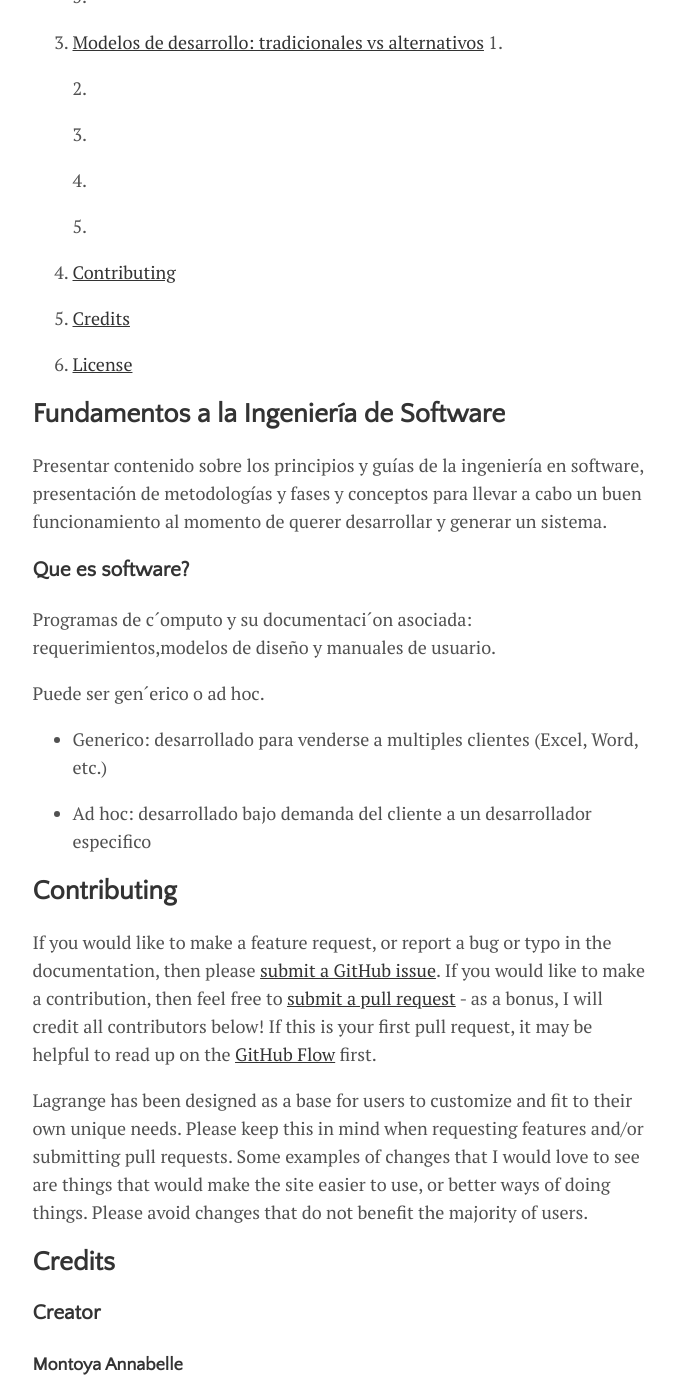
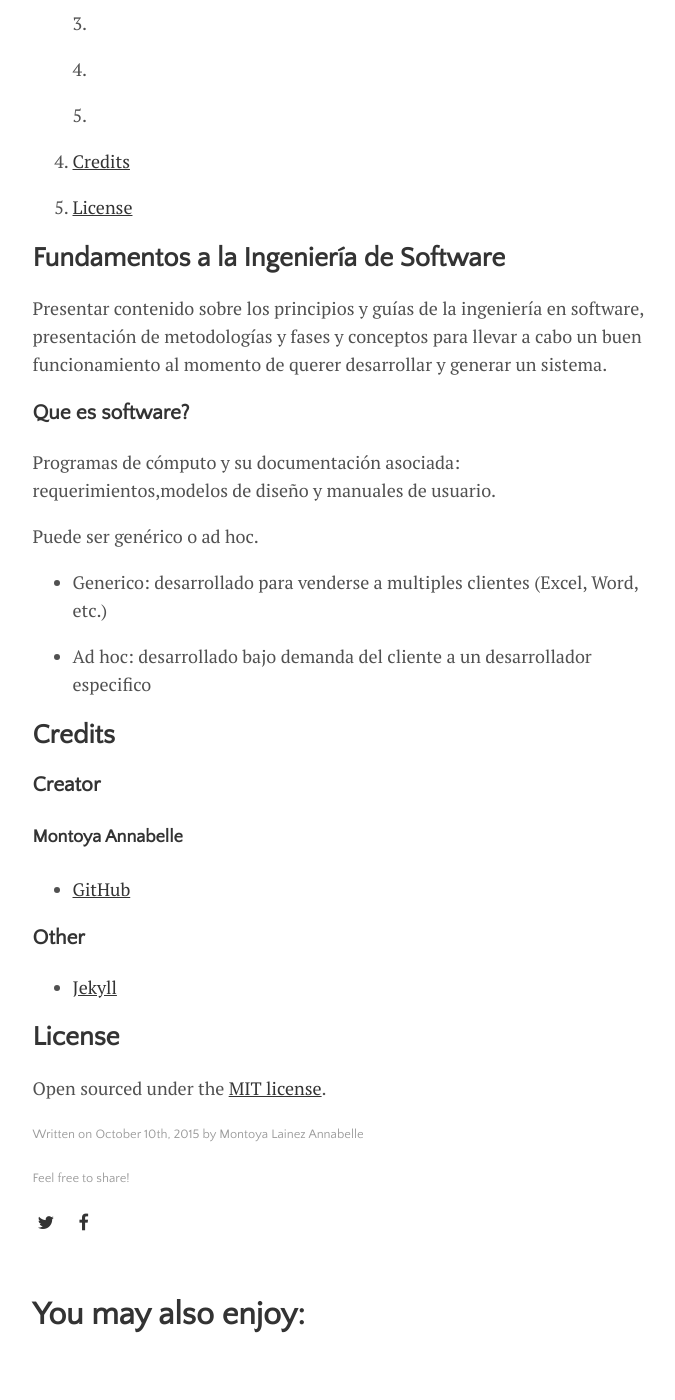
Before and after one commit to Anna-Montoya2020/Ingenieria-de-Software-Proyecto, a Jekyll site: the page built from _posts/2015-10-10-getting-started.md, in a window 1280 px wide and 1400 px high, scrolled down 2887 px. Shown: the whole window, without its empty margins (300-975 px from the left). Built offline with Jekyll 4.4.1, drawn with Linux system fonts in a browser that asks for light colours; our own code applies the rules of GitHub Pages for plain Markdown files; some of the changed text lies outside the part shown.

Commit message:
Update 2015-10-10-getting-started.md
modificacion

```diff
--- a/_posts/2015-10-10-getting-started.md
+++ b/_posts/2015-10-10-getting-started.md
@@ -19,26 +19,15 @@ Adoptar un enfoque sistemático para llevar a cabo su trabajo
      * Recursos disponibles
 
 
-![alt text](https://user-images.githubusercontent.com/8409329/32631384-17107870-c56e-11e7-932f-deeb7c12e4db.png "Ingenieria Demo Image")
+![alt text](https://micarrerauniversitaria.com/wp-content/uploads/2018/02/images1590772congnghe_HWUG.jpg )
 
-## Notable features
 
-* Compatible with GitHub Pages.
 
-* Support for Jekyll's built-in Sass/SCSS preprocessor and data files for making customizing easier.
-
-* [Google Analytics](https://www.google.com/analytics/) support.
-
-* Commenting support powered by [Disqus](https://disqus.com/).
-
-* Optimized for search engines.
-
-* LaTeX support through [MathJax](https://www.mathjax.org/).
-
-## Table of Contents
+## Tabla de contenido
 [Unidad I: Introducción a la ingeniería de software](#Unidad-I:-Introducción-a-la-ingeniería-de-software)
 1. [ Fundamentos a la Ingeniería de Software](#Fundamentos-a-la-Ingeniería-de-Software)
    1. [Que es software?](#Que-es-software?)
+
    2.
 
    3.
@@ -48,6 +37,7 @@ Adoptar un enfoque sistemático para llevar a cabo su trabajo
    5.
 
 2. [Proceso de Ingeniería de software](#Proceso-de-Ingeniería-de-software)
+
    1.
 
    2.
@@ -59,6 +49,7 @@ Adoptar un enfoque sistemático para llevar a cabo su trabajo
    5.
 
 3. [Sistemas de información](#sistemas-de-informacion)
+
    1.
 
    2.
@@ -71,6 +62,7 @@ Adoptar un enfoque sistemático para llevar a cabo su trabajo
 
 [Unidad II: Modelos de procesos de software](#Unidad-II:-Modelos-de-procesos-de-software)
 1. [Proceso del software](#Proceso-del-software)
+
    1.
 
    2.
@@ -82,6 +74,7 @@ Adoptar un enfoque sistemático para llevar a cabo su trabajo
    5.
 
 2. [El ciclo de vida del Software](#El-ciclo-de-vida-del-Software)
+
    1.
 
    2.
@@ -93,6 +86,7 @@ Adoptar un enfoque sistemático para llevar a cabo su trabajo
    5.
 
 3. [Modelos de desarrollo: tradicionales vs alternativos](#Modelos-de-desarrollo:-tradicionales-vs-alternativos)
+
    1.
 
    2.
@@ -103,11 +97,10 @@ Adoptar un enfoque sistemático para llevar a cabo su trabajo
 
    5.
 
-5. [Contributing](#Contributing)
+5. [Credits](#credits)
 
-6. [Credits](#credits)
 
-7. [License](#license)
+6. [License](#license)
 
 ## Fundamentos a la Ingeniería de Software
 
@@ -115,9 +108,9 @@ Presentar contenido sobre los principios y guías de la ingeniería en software,
 
 ### Que es software?
 
-Programas de c´omputo y su documentaci´on asociada: requerimientos,modelos de diseño y manuales de usuario.
+Programas de cómputo y su documentación asociada: requerimientos,modelos de diseño y manuales de usuario.
 
-  Puede ser gen´erico o ad hoc.
+  Puede ser genérico o ad hoc.
 
    * Generico: desarrollado para venderse a multiples clientes (Excel, Word,
 etc.)
@@ -125,15 +118,6 @@ etc.)
    * Ad hoc: desarrollado bajo demanda del cliente a un desarrollador
 especifico
 
-
-
-
-
-## Contributing
-
-If you would like to make a feature request, or report a bug or typo in the documentation, then please [submit a GitHub issue](https://github.com/LeNPaul/Lagrange/issues/new). If you would like to make a contribution, then feel free to [submit a pull request](https://help.github.com/articles/about-pull-requests/) - as a bonus, I will credit all contributors below! If this is your first pull request, it may be helpful to read up on the [GitHub Flow](https://guides.github.com/introduction/flow/) first.
-
-Lagrange has been designed as a base for users to customize and fit to their own unique needs. Please keep this in mind when requesting features and/or submitting pull requests. Some examples of changes that I would love to see are things that would make the site easier to use, or better ways of doing things. Please avoid changes that do not benefit the majority of users.
 
 ## Credits
 
```
